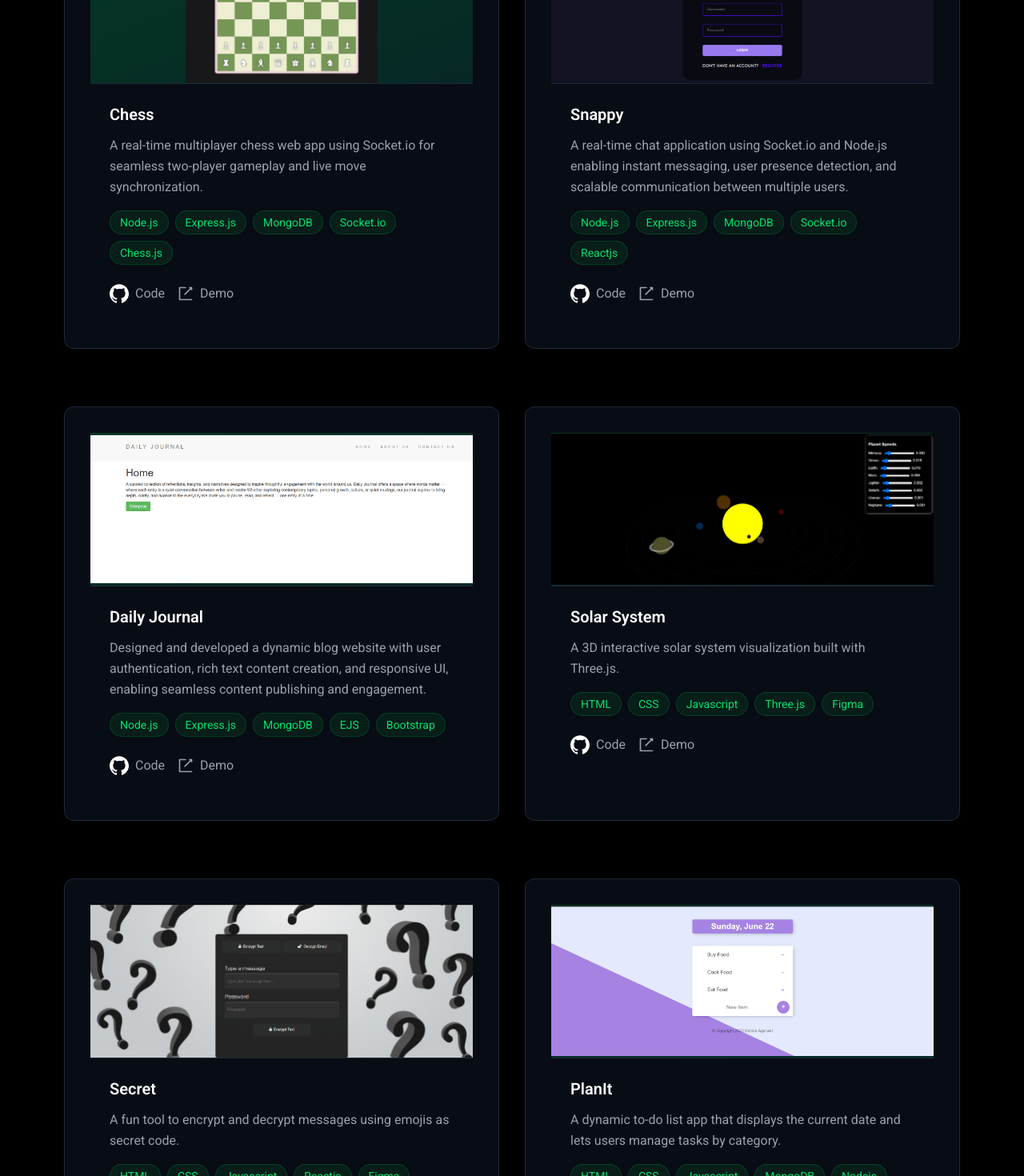
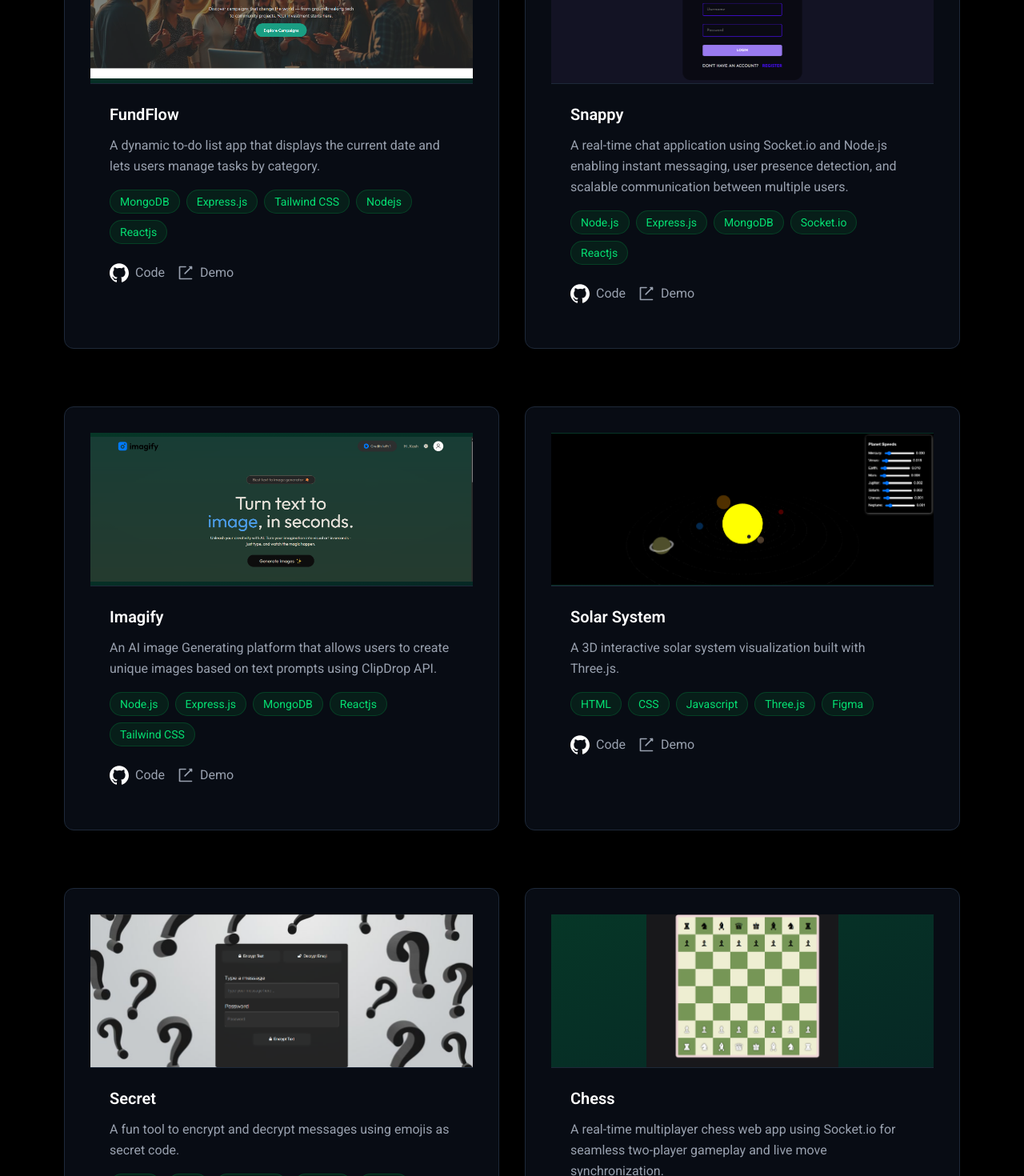
Before and after one commit to Kanikagarwal/kanika-agarwal, a React (Vite) app: page / in a window 1280 px wide. Shown: the part 2480-3950 px from the top of the page at 80% size. Built offline with nearby package versions, Linux system fonts and the light colour scheme.

Commit message:
new projects added

```diff
--- a/src/Sections/Projects.jsx
+++ b/src/Sections/Projects.jsx
@@ -6,6 +6,8 @@ import Snappy from "../assets/Images/Snappy.png";
 import Plan from "../assets/Images/Plan.png";
 import DJ from "../assets/Images/DJ.png";
 import Secret from "../assets/Images/Secret.png";
+import Imagify from "../assets/Images/Imagify.png";
+import Fundflow from "../assets/Images/Fundflow.png";
 const Projects = () => {
   return (
     <section id="projects" className="section flex-col py-20 px-8 mx-auto max-w-6xl">
@@ -18,17 +20,16 @@ const Projects = () => {
         </p>
         <div className="grid md:grid-cols-2 gap-8 mt-6">
           <Project
-            name="Chess"
-            img={ChessImage}
-            des="A real-time multiplayer chess web app using Socket.io for seamless two-player gameplay and live
- move synchronization."
-            t1="Node.js"
+            name="FundFlow"
+            img={Fundflow}
+            des="A dynamic to-do list app that displays the current date and lets users manage tasks by category."
+            t1="MongoDB"
             t2="Express.js"
-            t3="MongoDB"
-            t4="Socket.io"
-            t5="Chess.js"
-            code="https://github.com/Kanikagarwal/chess"
-            demo="https://chess-yem8.onrender.com/"
+            t3="Tailwind CSS"
+            t4="Nodejs"
+            t5="Reactjs"
+            code="https://github.com/Kanikagarwal/crowdFunding"
+            demo="https://crowd-funding-puce-kappa.vercel.app/"
           />
           <Project
             name="Snappy"
@@ -44,17 +45,16 @@ const Projects = () => {
             demo="https://snappy-mga7.vercel.app/"
           />
           <Project
-            name="Daily Journal"
-            img={DJ}
-            des="Designed and developed a dynamic blog website with user authentication, rich text content creation, and
- responsive UI, enabling seamless content publishing and engagement."
+            name="Imagify"
+            img={Imagify}
+            des="An AI image Generating platform that allows users to create unique images based on text prompts using ClipDrop API."
             t1="Node.js"
             t2="Express.js"
             t3="MongoDB"
-            t4="EJS"
-            t5="Bootstrap"
-            code="https://github.com/Kanikagarwal/daily_journal"
-            demo="https://github.com/Kanikagarwal/daily_journal"
+            t4="Reactjs"
+            t5="Tailwind CSS"
+            code="https://github.com/Kanikagarwal/imagify"
+            demo="https://imagify-1-a41y.onrender.com/"
           />
           <Project
             name="Solar System"
@@ -81,17 +81,19 @@ const Projects = () => {
             demo="https://secret-murex.vercel.app/"
           />
           <Project
-            name="PlanIt"
-            img={Plan}
-            des="A dynamic to-do list app that displays the current date and lets users manage tasks by category."
-            t1="HTML"
-            t2="CSS"
-            t3="Javascript"
-            t4="MongoDB"
-            t5="Nodejs"
-            code="https://github.com/Kanikagarwal/PlanIt"
-            demo="https://github.com/Kanikagarwal/PlanIt"
+            name="Chess"
+            img={ChessImage}
+            des="A real-time multiplayer chess web app using Socket.io for seamless two-player gameplay and live
+ move synchronization."
+            t1="Node.js"
+            t2="Express.js"
+            t3="MongoDB"
+            t4="Socket.io"
+            t5="Chess.js"
+            code="https://github.com/Kanikagarwal/chess"
+            demo="https://chess-yem8.onrender.com/"
           />
+
         </div>
         <div className="text-center mx-auto my-6">
           <a href="https://github.com/Kanikagarwal?tab=repositories" target="_blank" className="text-gray-500 hover:text-green-500">
```
Also changed, not shown: src/assets/Images/Fundflow.png (added), src/assets/Images/Imagify.png (added).
